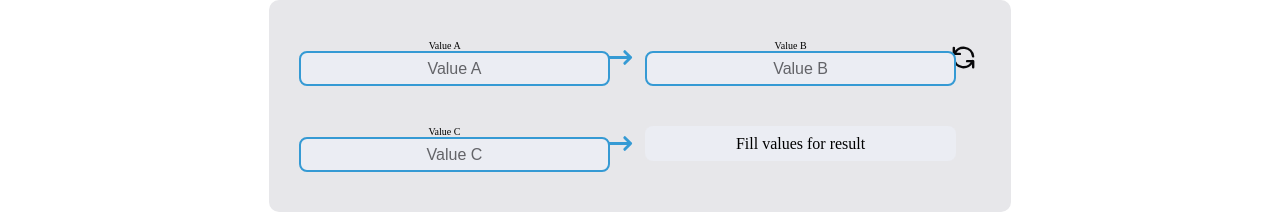
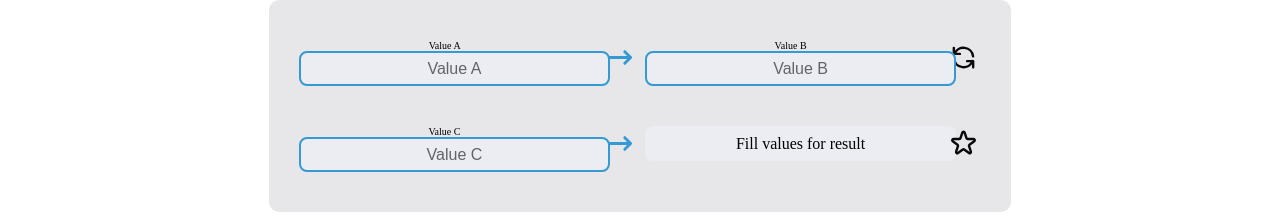
Before and after one commit to Pronian/proportions-svelte, a Svelte app: page / in a window 1280 px wide. Shown: the part 339-555 px from the top of the page. Built offline with nearby package versions, Linux system fonts and the light colour scheme.

Commit message:
Added button to star proportions

```diff
--- a/src/assets/svgObjects.ts
+++ b/src/assets/svgObjects.ts
@@ -42,6 +42,11 @@
 	body: '<path fill-rule="evenodd" d="M10 5a1 1 0 011 1v3h3a1 1 0 110 2h-3v3a1 1 0 11-2 0v-3H6a1 1 0 110-2h3V6a1 1 0 011-1z" clip-rule="evenodd"></path>'
 };
 
+export const star: SVGObj = {
+	attrs: attrsToObj('fill="none" stroke="currentColor" viewBox="0 0 24 24"'),
+	body: '<path stroke-linecap="round" stroke-linejoin="round" stroke-width="2" d="M11.049 2.927c.3-.921 1.603-.921 1.902 0l1.519 4.674a1 1 0 00.95.69h4.915c.969 0 1.371 1.24.588 1.81l-3.976 2.888a1 1 0 00-.363 1.118l1.518 4.674c.3.922-.755 1.688-1.538 1.118l-3.976-2.888a1 1 0 00-1.176 0l-3.976 2.888c-.783.57-1.838-.197-1.538-1.118l1.518-4.674a1 1 0 00-.363-1.118l-3.976-2.888c-.784-.57-.38-1.81.588-1.81h4.914a1 1 0 00.951-.69l1.519-4.674z"></path>'
+};
+
 export const trash: SVGObj = {
 	attrs: defaultAttrs,
 	body: '<path stroke-linecap="round" stroke-linejoin="round" stroke-width="2" d="M19 7l-.867 12.142A2 2 0 0116.138 21H7.862a2 2 0 01-1.995-1.858L5 7m5 4v6m4-6v6m1-10V4a1 1 0 00-1-1h-4a1 1 0 00-1 1v3M4 7h16"></path>'
--- a/src/components/macroBlocks/Proportions.svelte
+++ b/src/components/macroBlocks/Proportions.svelte
@@ -3,7 +3,7 @@
 	import InputNumberExpression from '../common/InputNumberExpression.svelte';
 	import IconButton from '../common/IconButton.svelte';
 	import SvgBuilder from '../common/SvgBuilder.svelte';
-	import { arrowNarrowRight, refresh, plus, trash } from '../../assets/svgObjects';
+	import { arrowNarrowRight, refresh, plus, star, trash } from '../../assets/svgObjects';
 	import { createSwapAnimation } from '../../actions/swapRotateAnimation';
 	import { dynamicFontSize } from '../../actions/dynamicFontSize';
 	import { proportionStore } from '../../stores/proportionModel';
@@ -62,7 +62,9 @@
 				{result}
 			</div>
 		</div>
-		<div class="btn-action" />
+		<IconButton class="btn-action" on:click={() => {}}>
+			<SvgBuilder svgObj={star} role="img" title="Star proportion" />
+		</IconButton>
 	</div>
 </section>
 
```
